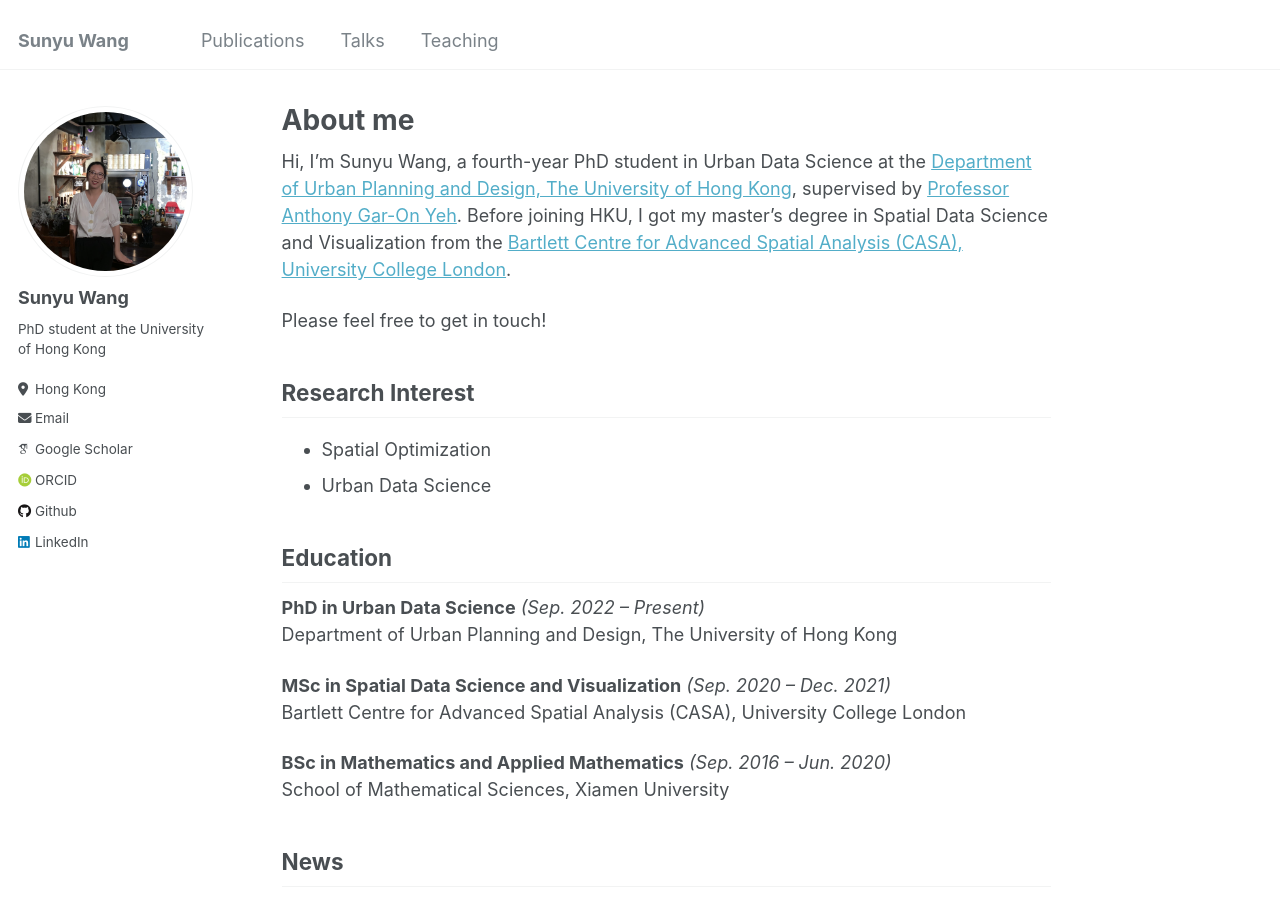
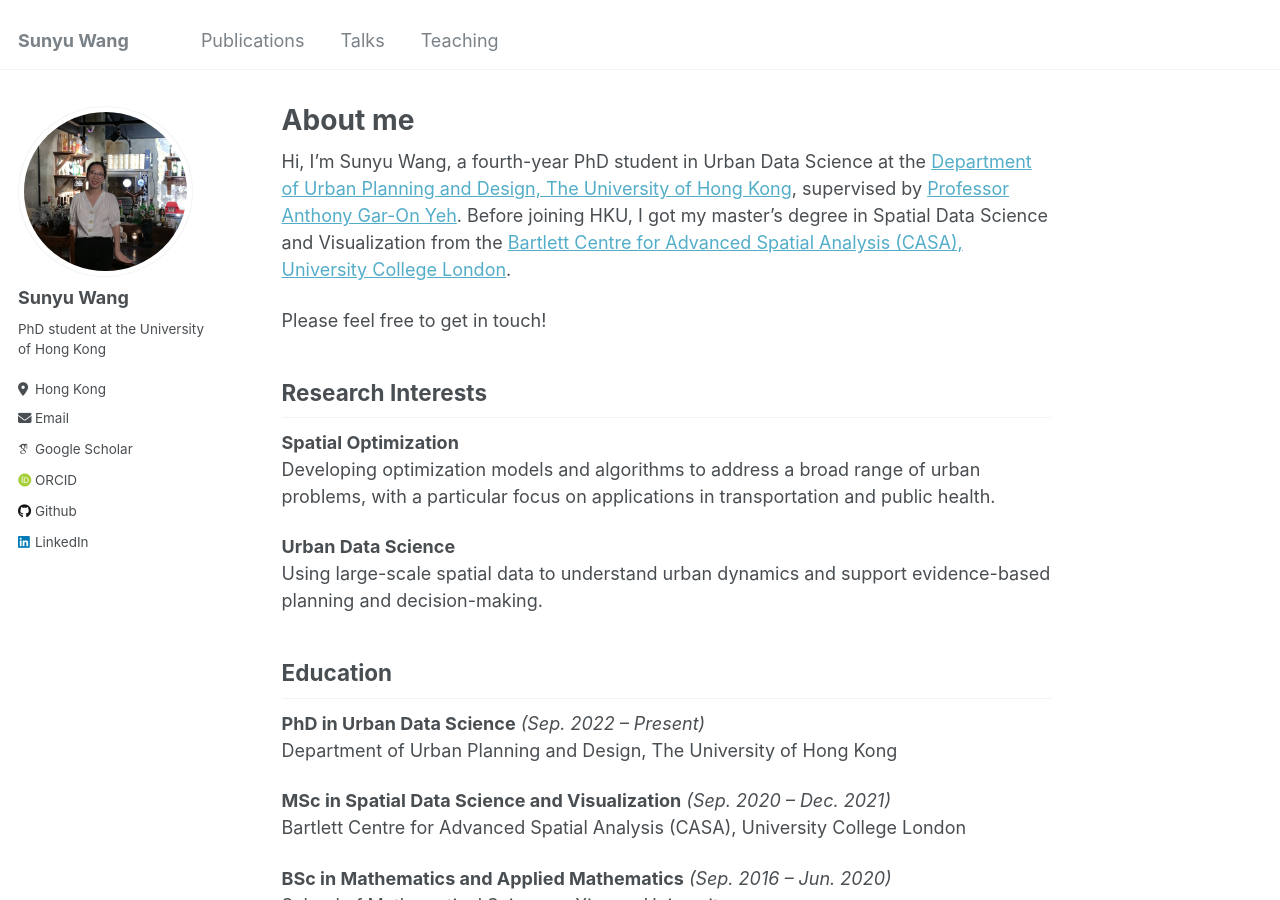
Before and after one commit to sywang-20/sywang-20.github.io, a Jekyll site: the page built from _pages/about.md, in a window 1280 px wide and 900 px high. Built offline with Jekyll 4.4.1, drawn with Linux system fonts in a browser that asks for light colours; some web fonts are replaced.

Commit message:
Revise Research Interest to Research Interests
Updated research interests section with detailed descriptions.

```diff
--- a/_pages/about.md
+++ b/_pages/about.md
@@ -11,9 +11,13 @@ Hi, I'm Sunyu Wang, a fourth-year PhD student in Urban Data Science at the [Depa
 
 Please feel free to get in touch!
 
-## Research Interest
-- Spatial Optimization
-- Urban Data Science
+## Research Interests
+
+**Spatial Optimization**
+Developing optimization models and algorithms to address a broad range of urban problems, with a particular focus on applications in transportation and public health.
+
+**Urban Data Science**
+Using large-scale spatial data to understand urban dynamics and support evidence-based planning and decision-making.
 
 ## Education
 
```
